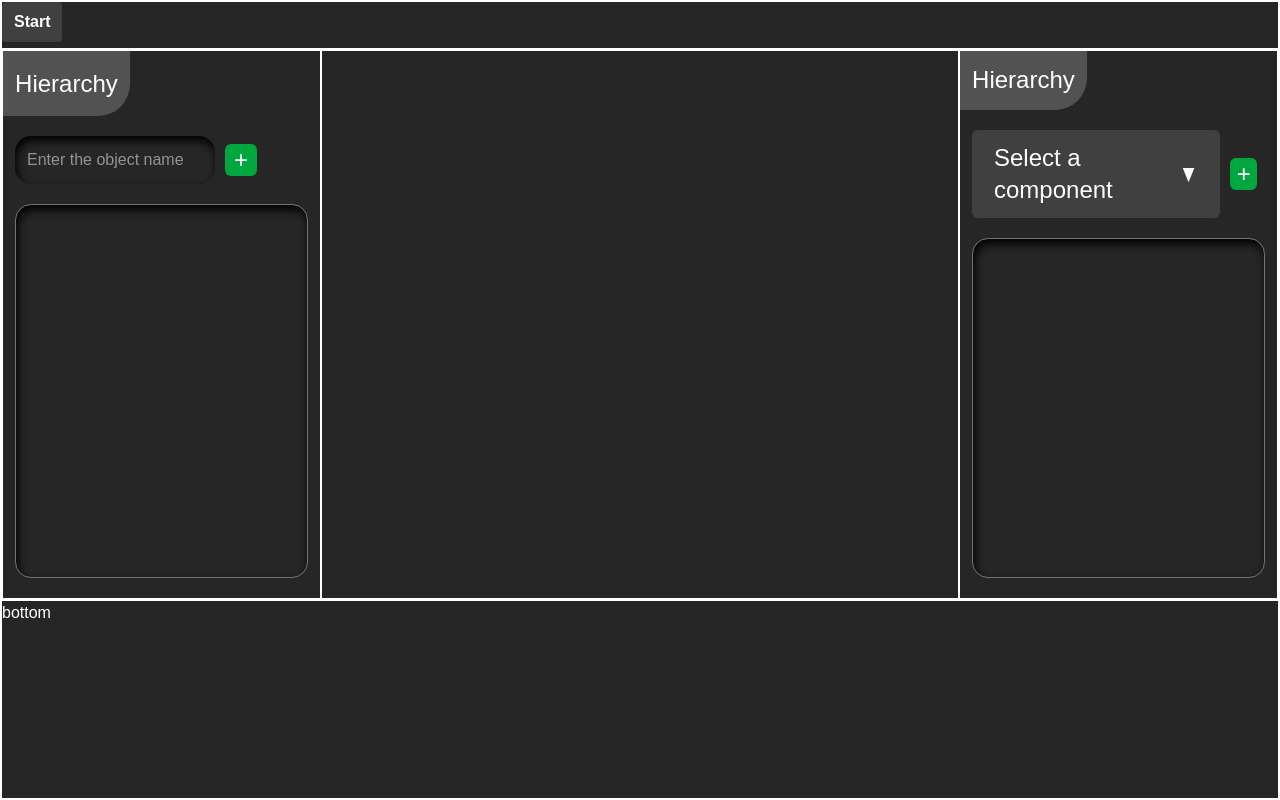
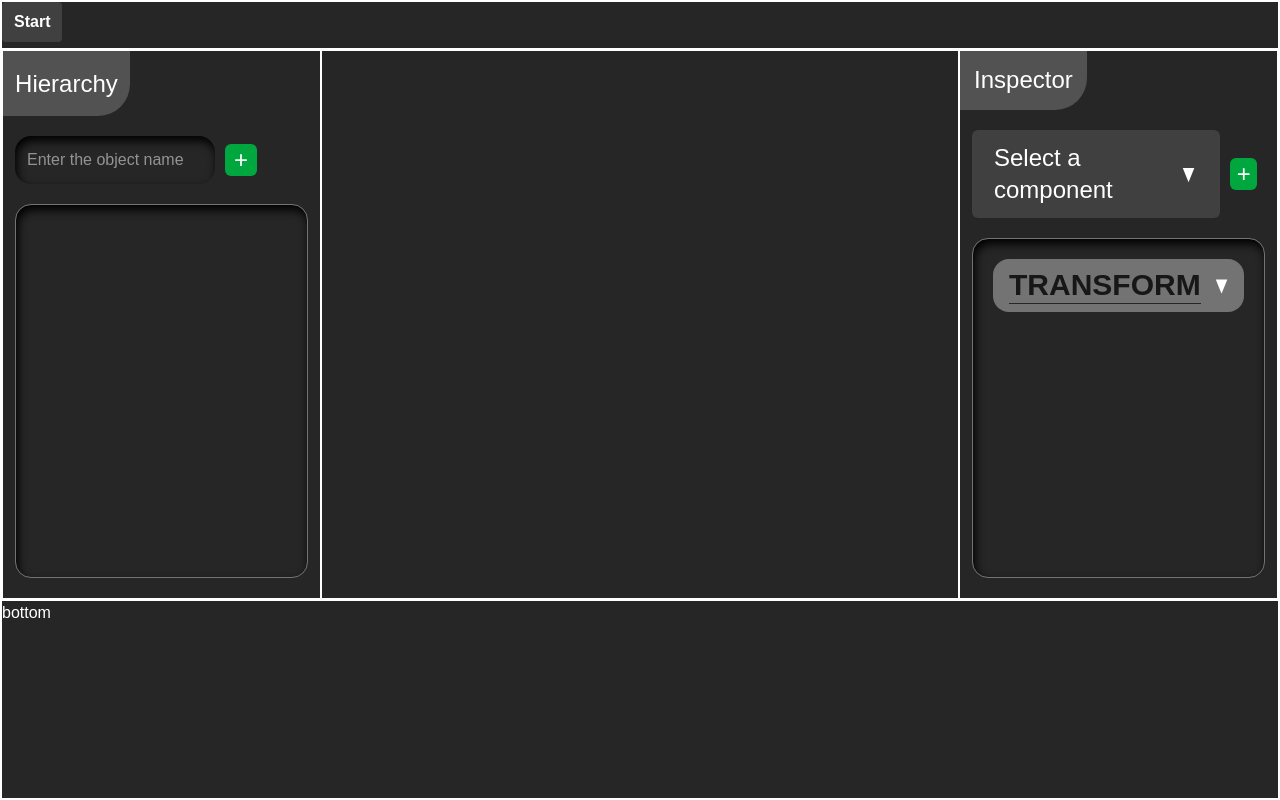
Before and after one commit to LordDeStar/web-engine, a Next.js app: page /editor in a window 1280 px wide. Built offline with nearby package versions, Linux system fonts and the light colour scheme.

Commit message:
Modified inspector

```diff
--- a/app/components/Inspector.tsx
+++ b/app/components/Inspector.tsx
@@ -2,19 +2,26 @@
 import { useEngine } from "../providers/EngineProvider";
 import { useRef } from 'react';
 import { Select } from "./partials/Select";
+import { Component } from "./partials/Component";
+
+
 export const Inspector = () => {
     const { sdk, selectedObject } = useEngine();
-
     return (
         <div className="flex flex-col w-full h-full overflow-x-hidden">
-            <h1 className='flex items-center justify-center text-2xl min-w-fit w-2/5 h-25 rounded-br-4xl bg-neutral-600 '>Hierarchy</h1>
+            <h1 className='flex items-center justify-center text-2xl min-w-fit w-2/5 h-25 rounded-br-4xl bg-neutral-600 '>Inspector</h1>
             <div className='flex mx-3 mt-5 items-center gap-2.5'>
                 <Select values={['123', 'test', 'test 123']} />
                 <button className='flex justify-center items-center rounded-[6px] mr-2 w-8 h-8 text-2xl bg-green-600 transition-colors duration-300 hover:bg-green-800'>+</button>
             </div>
 
-            <div className='flex flex-col h-full my-5 mx-3 overflow-y-scroll scrollable p-5 border rounded-2xl border-neutral-500 shadow-inset'>
-
+            <div className='flex flex-col h-full my-5 mx-3 overflow-y-scroll scrollable p-5 border rounded-2xl border-neutral-500 shadow-inset gap-2.5'>
+                <Component key={0} keyName="transform" componentObj={selectedObject?.transform} />
+                {
+                    selectedObject?.components.map((element: any, index: number) => (
+                        <Component key={index + 1} componentObj={element} />
+                    ))
+                }
             </div>
         </div>
     );
--- a/app/components/ObjectHierarchy.tsx
+++ b/app/components/ObjectHierarchy.tsx
@@ -6,7 +6,7 @@ export const ObjectHierarchy = () => {
     const { engine, sdk, selectObject } = useEngine();
     const [objects, setObjects] = useState<any[]>([]);
     const nameBox = useRef<HTMLInputElement>(null);
-    const handleCreateClick = () => {
+    const handleCreateClick = async () => {
         if (nameBox.current) {
             const name = nameBox.current.value;
             if (name == "") {
@@ -14,8 +14,17 @@ export const ObjectHierarchy = () => {
                 return;
             }
 
+            const geometry = await sdk.TemplateGeometry.loadFromOBJ('/assets/models/cube/cube.obj');
+            const renderer = new sdk.Renderer(geometry, '/assets/models/cube/default.mtl', true);
             const box = new sdk.GameObject(name);
+            box.transform.position[0] = 0;
+            box.transform.position[1] = 0;
+            box.transform.position[2] = 15;
+
+            box.transform.rotation[1] = 0.5;
+            box.AddComponent(renderer);
             engine._objects.push(box);
+            nameBox.current.value = "";
             setObjects([...engine._objects]);
         }
     }
--- /dev/null
+++ b/app/components/partials/Component.tsx
@@ -0,0 +1,32 @@
+'use client'
+
+import { useState } from "react";
+
+export const Component = ({ componentObj }: any) => {
+    const [isClicked, setIsClicked] = useState<boolean>(false);
+    const test = (obj: any) => {
+        const arr = [1];
+        let counter = 0;
+        return arr;
+    };
+
+    return (
+        <div className="flex flex-col p-2 px-4 rounded-2xl bg-neutral-500">
+            <div onClick={() => setIsClicked(!isClicked)} className="flex justify-between">
+                <h1 className="font-bold text-neutral-900 text-3xl border-b border-b-neutral-800">
+                    {(componentObj?.name) ? componentObj.name.toUpperCase() : "TRANSFORM"}
+                </h1>
+                <img
+                    className={`transition-transform ${isClicked ? '-rotate-90' : 'rotate-90'}`}
+                    height="16px"
+                    width="16px"
+                    src="/icons/arrow-right.svg"
+                    alt=""
+                />
+            </div>
+            <div className={`${isClicked ? 'block' : 'hidden'}`}>
+                {test(componentObj)}
+            </div>
+        </div>
+    );
+};
--- a/app/components/partials/ObjectItem.tsx
+++ b/app/components/partials/ObjectItem.tsx
@@ -9,11 +9,11 @@ export const ObjectItem = ({ removeClick, select, gameObject }: any) => {
         select(gameObject);
     }
     return (
-        <div onClick={handleSelect} className="flex justify-between p-2.5 items-center rounded-2xl hover:bg-neutral-600 transition-colors duration-300">
-            <div className='flex w-full justify-between' >
+        <div className="flex justify-between p-2.5 items-center rounded-2xl hover:bg-neutral-600 transition-colors duration-300">
+            <div onClick={handleSelect} className='flex w-full justify-between' >
                 <div className="flex gap-2">
                     <img onClick={() => setIsClicked(!isClicked)} className={`transition-transform duration-300 ${rotate}`} height='16px' width='16px' src="/icons/arrow-right.svg" alt="" />
-                    <h1 className='text-3xl'>{gameObject.tag}</h1>
+                    <h1 className="text-3xl">{gameObject.tag}</h1>
                 </div>
             </div>
             <button onClick={removeClick} className='bg-red-500 flex justify-center items-center rounded-[6px] text-3xl w-8 h-8 transition-colors duration-300 hover:bg-red-800'>-</button>
--- /dev/null
+++ b/app/components/partials/Transform.tsx
@@ -0,0 +1,7 @@
+export const Transform = () => {
+    return (
+        <div>
+
+        </div>
+    );
+}
```
